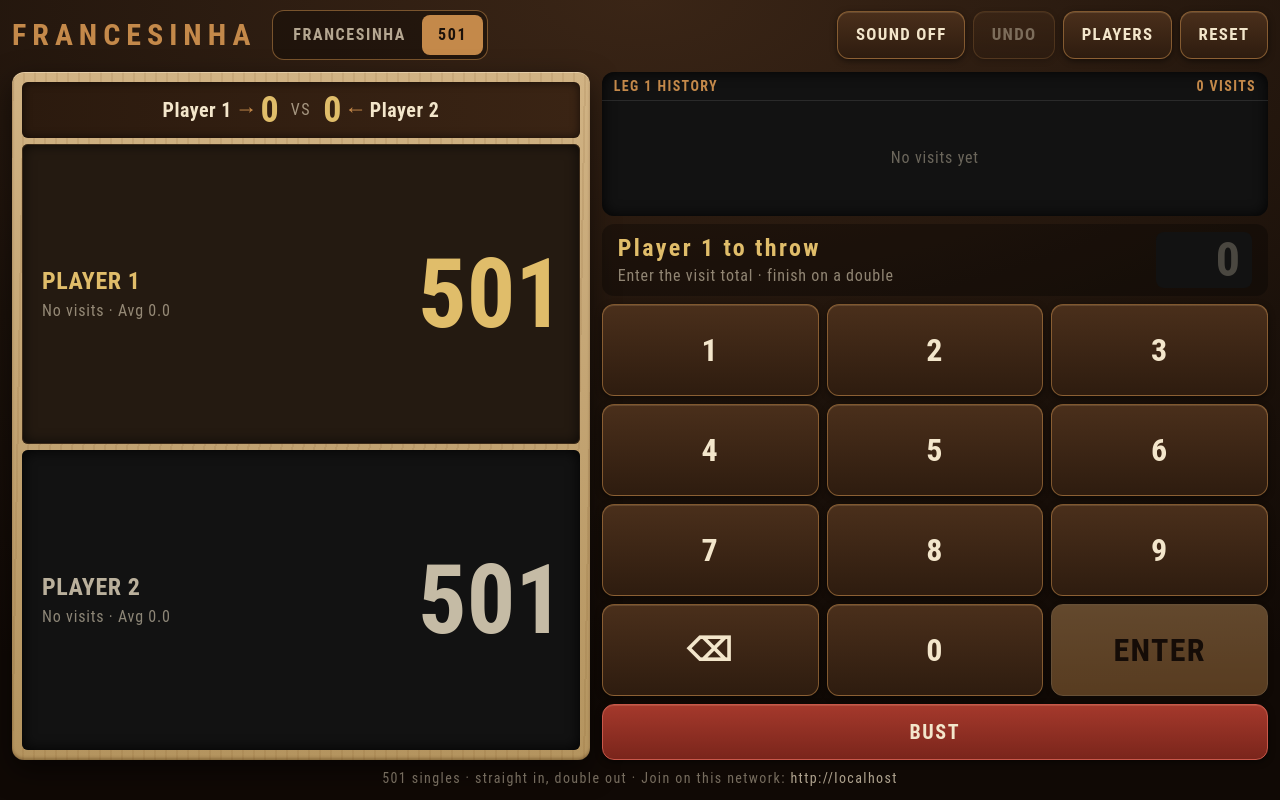
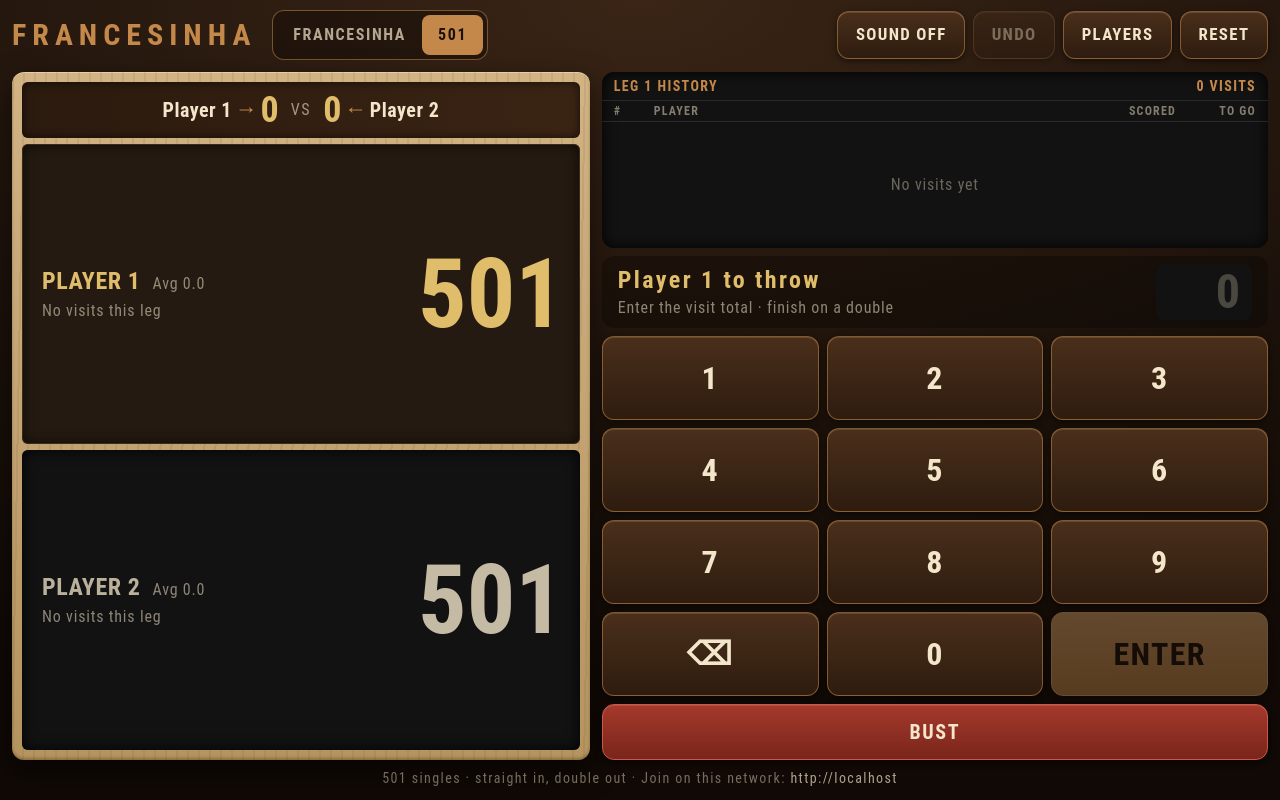
Before and after one commit to brunolkatz/francesinha-app, a React (Vite) app: page / in a window 1280 px wide. Both pictures are taken after a click on the button "501". Built offline with nearby package versions, Linux system fonts and the light colour scheme.

Commit message:
Show Scored and To go in the leg history; keep averages until reset
Each player's average now runs across legs and is only cleared by
Reset, and is saved with the rest of the 501 state.

Co-Authored-By: Claude Fable 5.1 <noreply@anthropic.com>

```diff
--- a/src/components/X01Board.jsx
+++ b/src/components/X01Board.jsx
@@ -32,18 +32,26 @@ function SideCard({ x01, side, thrower, winner, onRename }) {
     >
       <div className="flex min-w-0 flex-col gap-0.5 portrait:w-full portrait:items-center landscape:flex-1">
         {players.map((player) => (
+          <div key={player} className="flex w-full min-w-0 items-baseline gap-2 portrait:justify-center">
+            <div className="min-w-0">
               <PlayerName
-            key={player}
                 name={playerName(x01, side, player)}
                 // In a pair, only the partner at the oche lights up.
                 active={winner === side || (active && thrower.player === player)}
                 onRename={(name) => onRename(side, player, name)}
                 className="text-lg tracking-wide portrait:text-center sm:text-2xl landscape:text-left"
               />
+            </div>
+            <span
+              className="shrink-0 text-sm tabular-nums tracking-wider text-cream/55 sm:text-base"
+              title="Average per visit since the last reset"
+            >
+              Avg {averageOf(x01, side, player).toFixed(1)}
+            </span>
+          </div>
         ))}
         <p className="w-full truncate px-1 text-sm tracking-wider text-cream/55 portrait:text-center sm:text-base">
-          {last ? (last.bust ? 'Bust' : `Last ${last.score}`) : 'No visits'} · Avg{' '}
-          {averageOf(x01, side).toFixed(1)}
+          {last ? (last.bust ? 'Last: bust' : `Last ${last.score}`) : 'No visits this leg'}
         </p>
       </div>
 
@@ -78,15 +86,26 @@ function LegScore({ x01 }) {
   )
 }
 
+const HISTORY_COLUMNS = 'grid grid-cols-[2rem_minmax(0,1fr)_4.5rem_4.5rem] items-center gap-2'
+
 function VisitHistory({ x01 }) {
   const log = visitLog(x01).reverse()
   return (
-    <div className="felt flex h-32 shrink-0 flex-col rounded-xl sm:h-36">
+    <div className="felt flex h-40 shrink-0 flex-col rounded-xl sm:h-44">
       <p className="flex justify-between border-b border-white/10 px-3 py-1 text-sm font-semibold uppercase tracking-widest text-copper">
         <span>Leg {x01.leg + 1} history</span>
         <span>
           {log.length} {log.length === 1 ? 'visit' : 'visits'}
         </span>
+      </p>
+      <p
+        className={`${HISTORY_COLUMNS} border-b border-white/10 px-3 py-0.5 text-xs font-semibold uppercase tracking-widest text-cream/50`}
+        aria-hidden="true"
+      >
+        <span>#</span>
+        <span>Player</span>
+        <span className="text-right">Scored</span>
+        <span className="text-right">To go</span>
       </p>
       {log.length === 0 ? (
         <p className="flex flex-1 items-center justify-center text-base tracking-wider text-cream/40">
@@ -97,14 +116,14 @@ function VisitHistory({ x01 }) {
           {log.map((v) => (
             <li
               key={v.number}
-              className="grid grid-cols-[2rem_minmax(0,1fr)_4.5rem_5.5rem] items-center gap-2 border-b border-white/5 py-1 text-lg tabular-nums last:border-0"
+              className={`${HISTORY_COLUMNS} border-b border-white/5 py-1 text-lg tabular-nums last:border-0`}
             >
               <span className="text-cream/40">{v.number}</span>
               <span className="truncate font-semibold tracking-wide">{playerName(x01, v.side, v.player)}</span>
               <span className={`text-right font-bold ${v.bust ? 'text-[#e8796b]' : 'text-brass'}`}>
                 {v.bust ? 'Bust' : v.score}
               </span>
-              <span className="text-right text-cream/60">{v.remaining} left</span>
+              <span className="text-right text-cream/80">{v.remaining}</span>
             </li>
           ))}
         </ol>
--- a/src/store.js
+++ b/src/store.js
@@ -2,7 +2,7 @@
 // players, that both keep their progress while you switch between them.
 
 import { MAX_PLAYERS, ROWS, createGame, reducer as francesinhaReducer } from './game.js'
-import { FORMATS, MAX_VISIT, createX01, remainingOf, x01Reducer } from './x01.js'
+import { FORMATS, MAX_VISIT, createX01, emptyTotals, remainingOf, x01Reducer } from './x01.js'
 
 export const MODES = ['francesinha', '501']
 
@@ -48,13 +48,23 @@ function isValidFrancesinha(fr) {
 
 function isValidX01(x01) {
   if (!FORMATS.includes(x01?.format)) return false
-  const { names, legs, visits } = x01
+  const { names, legs, visits, totals } = x01
   if (!Array.isArray(names) || names.length !== 2) return false
   if (!names.every((pair) => Array.isArray(pair) && pair.length === 2 && pair.every(isName))) {
     return false
   }
   if (!Array.isArray(legs) || legs.length !== 2 || !legs.every((n) => isCount(n))) return false
   if (!isCount(x01.leg) || !Array.isArray(visits)) return false
+  const totalsOk =
+    Array.isArray(totals) &&
+    totals.length === 2 &&
+    totals.every(
+      (pair) =>
+        Array.isArray(pair) &&
+        pair.length === 2 &&
+        pair.every((t) => isCount(t?.scored) && isCount(t.visits)),
+    )
+  if (!totalsOk) return false
   const visitsOk = visits.every(
     (v) => isSide(v?.side) && isSide(v.player) && isCount(v.score, MAX_VISIT) && typeof v.bust === 'boolean',
   )
@@ -65,6 +75,8 @@ function isValidX01(x01) {
 export function loadState() {
   try {
     const saved = JSON.parse(localStorage.getItem(STORAGE_KEY))
+    // Saves from before match averages existed have no totals yet.
+    if (saved?.x01 && saved.x01.totals === undefined) saved.x01.totals = emptyTotals()
     if (MODES.includes(saved?.mode) && isValidFrancesinha(saved.fr) && isValidX01(saved.x01)) {
       return saved
     }
--- a/src/x01.js
+++ b/src/x01.js
@@ -16,6 +16,10 @@ const MAX_CHECKOUT = 170
 // names[side][player]. Numbered in throwing order for pairs: 1, 2, 3, 4.
 export const defaultName = (side, player) => `Player ${player * 2 + side + 1}`
 
+// Per-player scoring totals from finished legs: totals[side][player].
+export const emptyTotals = () =>
+  [0, 1].map(() => [0, 1].map(() => ({ scored: 0, visits: 0 })))
+
 export function createX01() {
   return {
     format: FORMATS[0],
@@ -26,6 +30,8 @@ export function createX01() {
     leg: 0,
     // Visits of the leg in progress, in order: { side, player, score, bust }.
     visits: [],
+    // Banked at the end of each leg so averages run until the match is reset.
+    totals: emptyTotals(),
     winModalOpen: false,
   }
 }
@@ -63,10 +69,20 @@ export function winnerOf(state) {
 export const legsOf = (state, side) =>
   state.legs[side] + (winnerOf(state) === side ? 1 : 0)
 
-export function averageOf(state, side) {
-  const visits = sideVisits(state, side)
-  if (visits.length === 0) return 0
-  return visits.reduce((sum, v) => sum + v.score, 0) / visits.length
+// A player's totals over the whole match: finished legs plus this one.
+function totalsOf(state, side, player) {
+  const banked = state.totals[side][player]
+  const mine = state.visits.filter((v) => v.side === side && v.player === player)
+  return {
+    scored: banked.scored + mine.reduce((sum, v) => sum + v.score, 0),
+    visits: banked.visits + mine.length,
+  }
+}
+
+// Three-dart average per visit since the last reset. Busts count as zero.
+export function averageOf(state, side, player) {
+  const { scored, visits } = totalsOf(state, side, player)
+  return visits === 0 ? 0 : scored / visits
 }
 
 // Who throws next. Sides alternate every visit; in pairs the two partners
@@ -128,6 +144,9 @@ export function x01Reducer(state, action) {
         legs: state.legs.map((n, side) => n + (side === winner ? 1 : 0)),
         leg: state.leg + 1,
         visits: [],
+        totals: state.totals.map((pair, side) =>
+          pair.map((_, player) => totalsOf(state, side, player)),
+        ),
         winModalOpen: false,
       }
     }
```
Also changed, not shown: 1 other file (tests, documents, lock files or other folders). Lines whose indentation alone changed are shown as unchanged.
